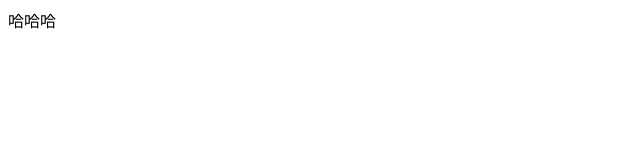
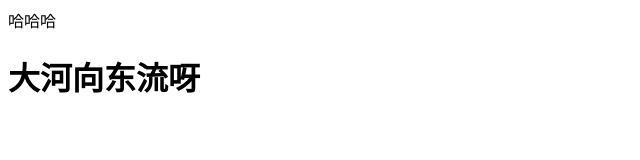
Before and after one commit to lkw410380770/gitdir, a plain HTML site: page index.html in a window 1280 px wide. Shown: the whole page, without its empty margins (0-640 px from the left). Drawn offline with Linux system fonts and the light colour scheme.

Commit message:
版本查看

```diff
--- a/index.html
+++ b/index.html
@@ -6,6 +6,7 @@
 </head>
 <body>
 	哈哈哈
+	<h1>大河向东流呀</h1>
 
 </body>
 </html>
```
